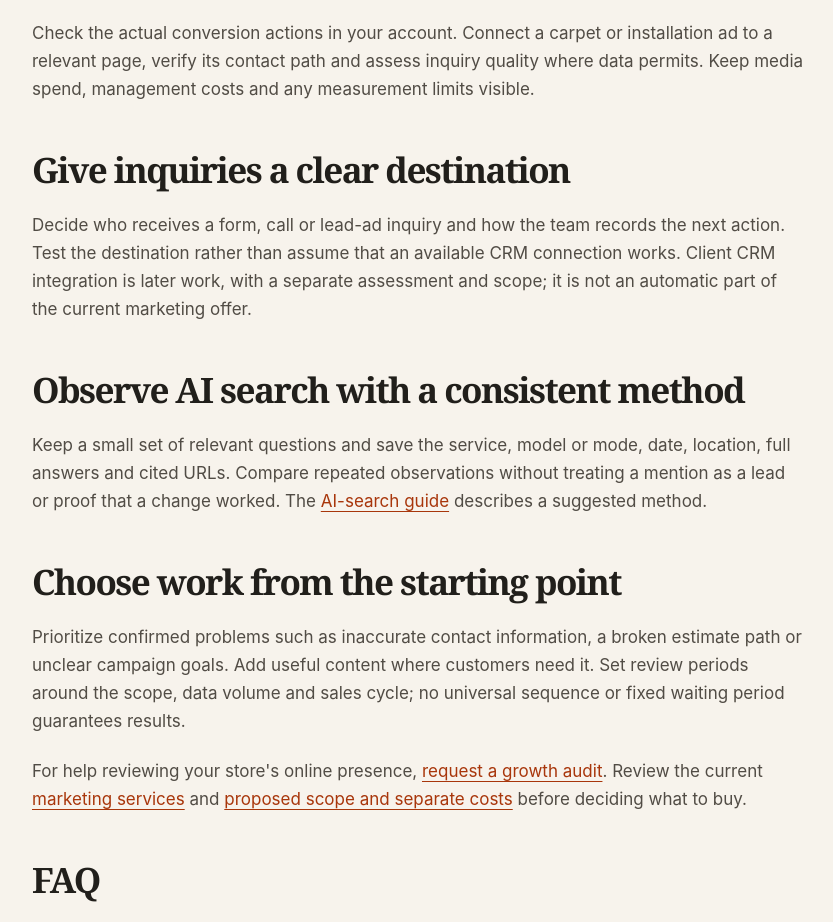
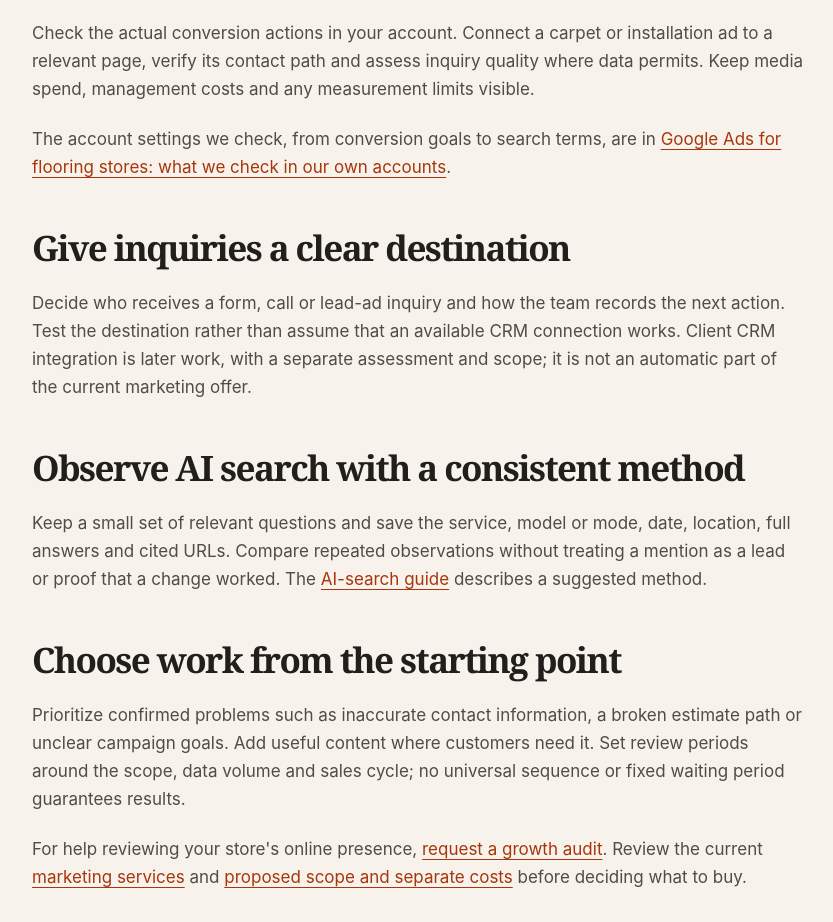
Before and after one commit to caleb681/cdl-management, a website: page blog/marketing-for-flooring-stores/index.html in a window 1280 px wide. Shown: the part 2474-3396 px from the top of the page, without its empty margins (221-1054 px from the left). Drawn offline with Linux system fonts and the light colour scheme.

Commit message:
Guide: Google Ads (link from marketing guide)

```diff
--- a/blog/marketing-for-flooring-stores/index.html
+++ b/blog/marketing-for-flooring-stores/index.html
@@ -17,6 +17,7 @@
 <h2>Review what ad conversions mean</h2>
 <p>An August 2026 review of one of our own store's Google Ads accounts identified directions among its conversion goals. That is a bounded example of why a goal needs inspection, not evidence of the sales an ad produced.</p>
 <p>Check the actual conversion actions in your account. Connect a carpet or installation ad to a relevant page, verify its contact path and assess inquiry quality where data permits. Keep media spend, management costs and any measurement limits visible.</p>
+<p>The account settings we check, from conversion goals to search terms, are in <a href="/blog/google-ads-for-flooring-stores/">Google Ads for flooring stores: what we check in our own accounts</a>.</p>
 <h2>Give inquiries a clear destination</h2>
 <p>Decide who receives a form, call or lead-ad inquiry and how the team records the next action. Test the destination rather than assume that an available CRM connection works. Client CRM integration is later work, with a separate assessment and scope; it is not an automatic part of the current marketing offer.</p>
 <h2>Observe AI search with a consistent method</h2>
```
